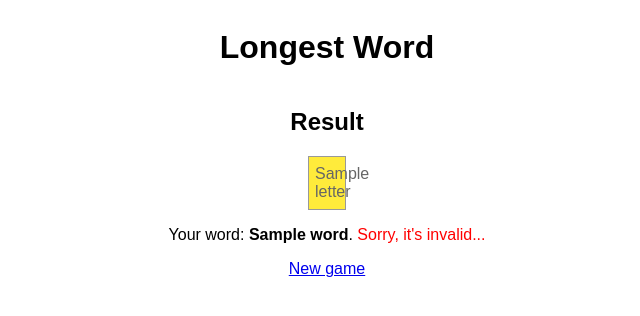
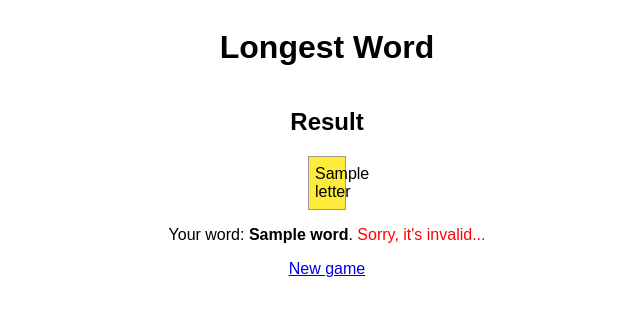
Before and after one commit to nikki099/longest-word, a Flask app: template templates/check.html in a window 1280 px wide. Shown: the top 316 px of the page, without its empty margins (313-953 px from the left). Run offline with Flask 3, Linux system fonts and the light colour scheme; the template is opened without the code that fills it: most values are stand-ins (such as "Sample title", 1, 10 or a date in 2020).

```diff
--- a/static/style.css
+++ b/static/style.css
@@ -14,7 +14,7 @@ body {
   display: inline-block;
   text-align: center;
   background-color: #FFEB3B;
-  color: #666;
+  color: #000;
 }
 #form, #results {
   margin: 1em 0;
```
